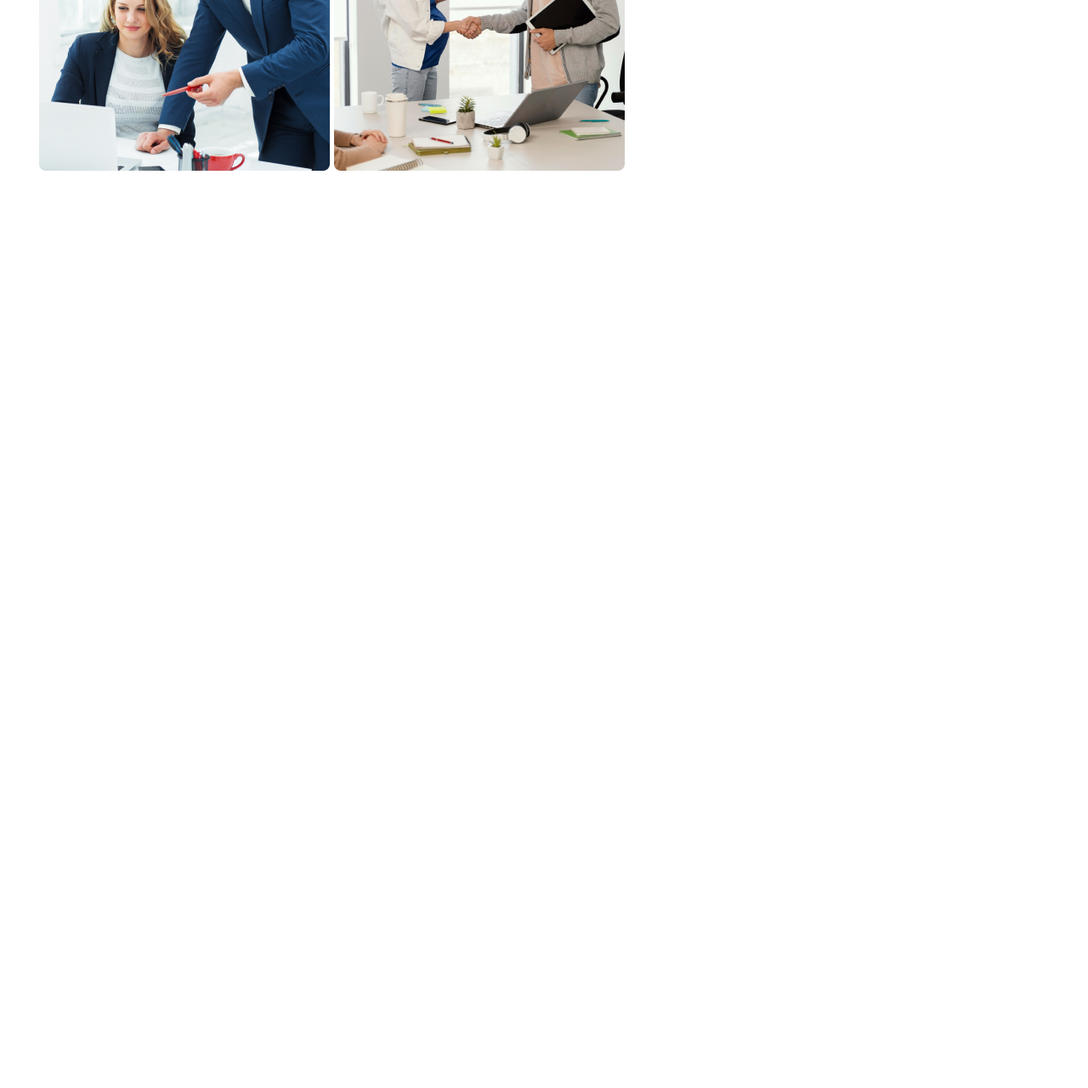
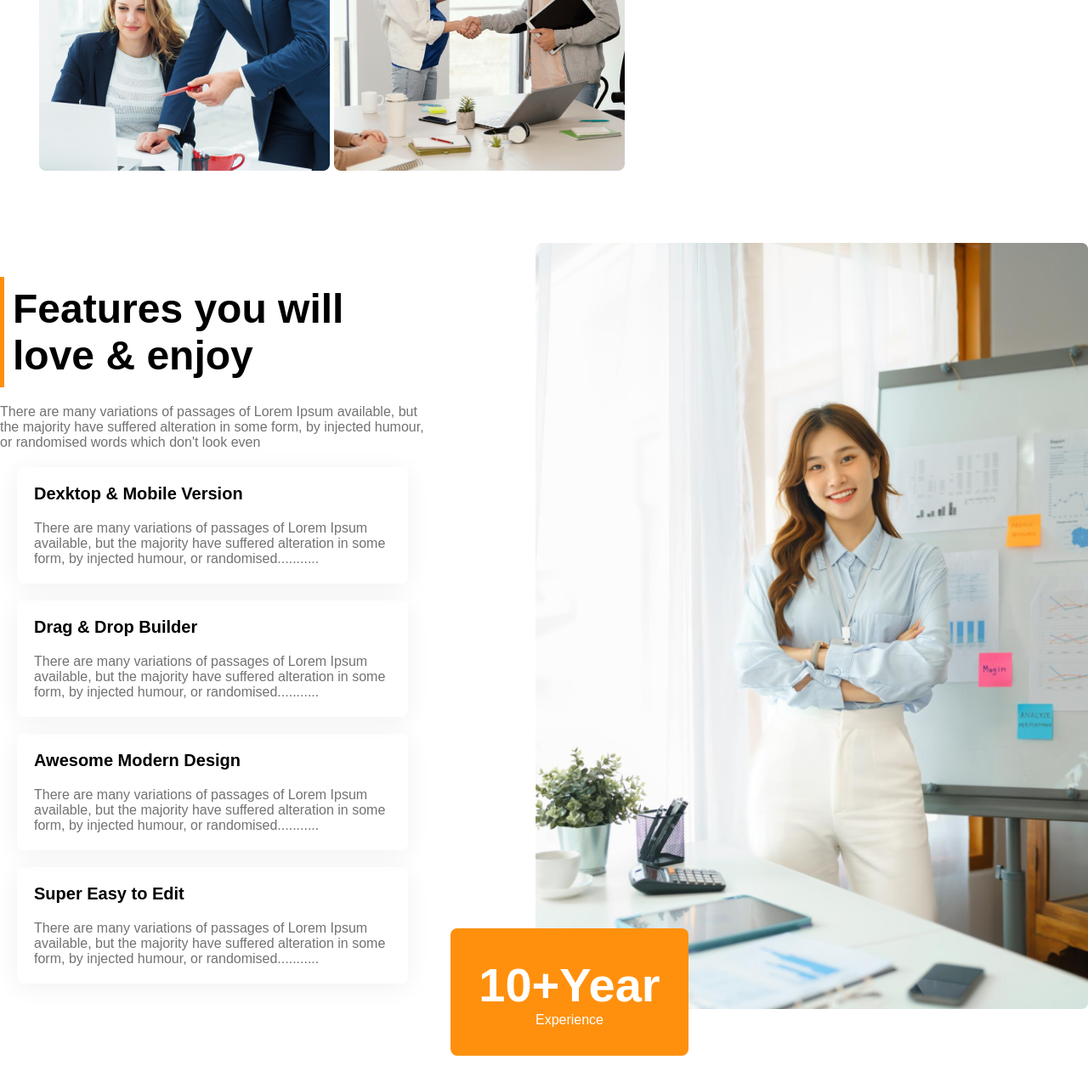
Before and after one commit to Jahidhasan787/architect-website-, a plain HTML site: page index.html in a window 1280 px wide. Shown: the part 1767-3048 px from the top of the page at 85% size. Before the commit the page ends 2053 px from the top, so only its background shows below. Drawn offline with Linux system fonts and the light colour scheme.

Commit message:
added love and injoy features section

```diff
--- a/architects.css
+++ b/architects.css
@@ -115,7 +115,6 @@ nav {
 .quick-list-content span {
     font-size: 2.8rem;
     font-weight: bold;
-
 }
 
 #quick-list {
@@ -126,22 +125,97 @@ nav {
     color: rgba(255, 144, 14, 1);
 }
 
+/* love features styles */
+
+.love-features {
+    display: flex;
+    justify-content: space-between;
+    /* border: 2px solid; */
+}
+
+.love-features-content {
+    max-width: 500px;
+    width: 100%;
+}
+
+.primary-card {
+    padding: 20px;
+    margin: 20px;
+    border-radius: 8px;
+    box-shadow: 0 4px 30px 0 rgba(0, 0, 0, 0.06);
+}
+
+.primary-card .card-content h3 {
+    font-size: 20px;
+    font-weight: 600;
+}
+
+.love-features-title {
+    font-size: 3rem;
+    font-weight: bold;
+    padding: 10px;
+    margin-top: 40px;
+    border-left: 5px solid #FF900E;
+}
+
+.love-features-image {
+    max-width: 650px;
+}
+.love-features-image img{
+    width: 100%;
+}
+
+.love-features-image button {
+    margin-left: -100px;
+    margin-top: -100px;
+    margin-bottom: 120px;
+    max-width: 280px;
+    max-height: 150px;
+    width: 100%;
+    height: 100%;
+}
+
+.love-features-image button h4 {
+    font-size: 3.5rem;
+    font-weight: bold;
+}
+
+.love-features-image button h5 {
+    font-size: 1rem;
+    font-weight: 500;
+}
 
 /* responsive media query */
+/* small screen  */
 @media screen and (max-width:576px) {
 
     nav,
     .header-list,
-     .quick-list{
+    .quick-list,
+    .love-features {
         flex-direction: column;
         gap: 20px;
 
     }
-    .quick-list-image{
-        grid-template-columns: repeat(1,1fr);
+    .header-title{
+        text-align: center;
     }
 
-    .quick-list-content{
+    .quick-list-image {
+        grid-template-columns: repeat(1, 1fr);
+    }
+
+    .quick-list-content {
         margin: 20px;
     }
+
+    .love-features-image button{
+        margin-top: 20px;
+        margin-left: 20px;
+    }
 }
+
+/* medium screen */
+@media screen and (min-width:576px) and (max-width:992) {
+
+}
--- a/index.html
+++ b/index.html
@@ -34,8 +34,8 @@
             </div>
         </div>
     </header>
-    <main>
-        <section class="quick-list container">
+    <main class="container">
+        <section class="quick-list">
             <div class="quick-list-image">
                 <img src="images/team1.png" alt="">
                 <img src="images/team2.png" alt="">
@@ -43,9 +43,53 @@
                 <img src="images/team4.png" alt="">
             </div>
             <div class="quick-list-content">
-                <span id="quick-list" class="dark-3">Quick list </span><span id="of-our">of Our</span> <span id="features">Features</span>
-                <p>There are many variations of passages of Lorem Ipsum available, but the majority have suffered alteration in some form, by injected humour, or randomised words which don't look even</p>
+                <span id="quick-list" class="dark-3">Quick list </span><span id="of-our">of Our</span> <span
+                    id="features">Features</span>
+                <p>There are many variations of passages of Lorem Ipsum available, but the majority have suffered
+                    alteration in some form, by injected humour, or randomised words which don't look even</p>
                 <button class="btn">Explore More</button>
+            </div>
+        </section>
+        <section class="love-features">
+            <div class="love-features-content">
+                <h1 class="love-features-title">Features you will love & enjoy</h1>
+                <p>There are many variations of passages of Lorem Ipsum available, but the majority have suffered
+                    alteration in some form, by injected humour, or randomised words which don't look even</p>
+                <div class="primary-card">
+                    <div class="card-content">
+                        <h3>Dexktop & Mobile Version</h3>
+                        <p>There are many variations of passages of Lorem Ipsum available, but the majority have
+                            suffered alteration in some form, by injected humour, or randomised...........</p>
+                    </div>
+                </div>
+                <div class="primary-card">
+                    <div class="card-content">
+                        <h3>Drag & Drop Builder</h3>
+                        <p>There are many variations of passages of Lorem Ipsum available, but the majority have
+                            suffered alteration in some form, by injected humour, or randomised...........</p>
+                    </div>
+                </div>
+                <div class="primary-card">
+                    <div class="card-content">
+                        <h3>Awesome Modern Design</h3>
+                        <p>There are many variations of passages of Lorem Ipsum available, but the majority have
+                            suffered alteration in some form, by injected humour, or randomised...........</p>
+                    </div>
+                </div>
+                <div class="primary-card">
+                    <div class="card-content">
+                        <h3>Super Easy to Edit</h3>
+                        <p>There are many variations of passages of Lorem Ipsum available, but the majority have
+                            suffered alteration in some form, by injected humour, or randomised...........</p>
+                    </div>
+                </div>
+            </div>
+            <div class="love-features-image">
+                <img src="images/architect.png" alt="">
+                <button class="btn">
+                    <h4>10+Year</h4>
+                    <h5>Experience</h5>
+                </button>
             </div>
         </section>
     </main>
```
